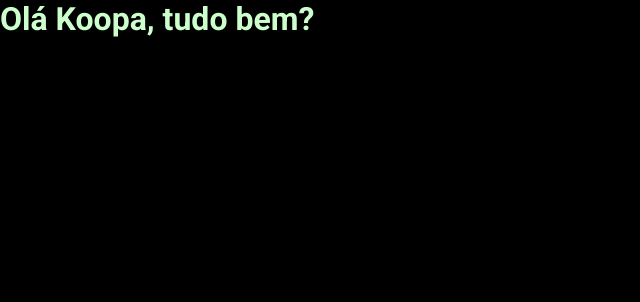
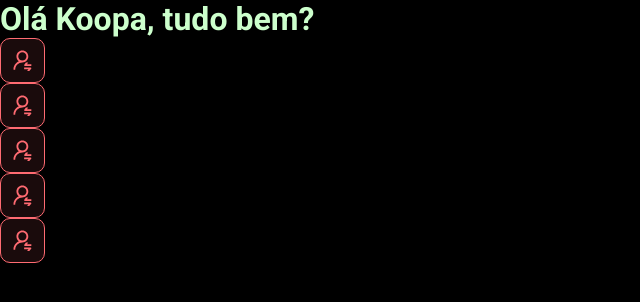
Before and after one commit to WagnerSantos6/mvendas, a React (Vite) app in the folder frontend/: page / in a window 1280 px wide. Shown: the top 302 px of the page, without its empty margins (0-640 px from the left). Built offline with nearby package versions, Linux system fonts and the light colour scheme.

Commit message:
Created first component

```diff
--- a/frontend/src/App.tsx
+++ b/frontend/src/App.tsx
@@ -1,9 +1,17 @@
+import NotificationButton from "./components/NotificationButton/Index"
 
 
 function App() {
-return(
-  <h1>Olá Koopa, tudo bem?</h1>
-)
+  return (
+    <>
+      <h1>Olá Koopa, tudo bem?</h1>
+      <NotificationButton />
+      <NotificationButton />
+      <NotificationButton />
+      <NotificationButton />
+      <NotificationButton />
+    </>
+  )
 }
 
 export default App
--- /dev/null
+++ b/frontend/src/components/NotificationButton/Index.tsx
@@ -0,0 +1,15 @@
+import icon from "../../assets/img/notification-icon.svg"
+
+import './styles.css'
+
+function NotificationButton() {
+    return (
+        <>
+            <div className="vendasmeta-red-btn">
+                <img src={icon} alt="Notificar" />
+            </div>
+        </>
+    )
+}
+
+export default NotificationButton
--- /dev/null
+++ b/frontend/src/components/NotificationButton/styles.css
@@ -0,0 +1,16 @@
+.vendasmeta-red-btn {
+    height: 45px;
+    width: 45px;
+    background: rgba(255, 107, 114, 0.1);
+    border: 1px solid #FF6B72;
+    border-radius: 10px;
+    display: flex;
+    align-items: center;
+    justify-content: center;
+    cursor: pointer;
+}
+
+.vendasmeta-red-btn img {
+    width: 19px;
+
+}
```
Also changed, not shown: frontend/src/assets/img/notification-icon.svg (added).
